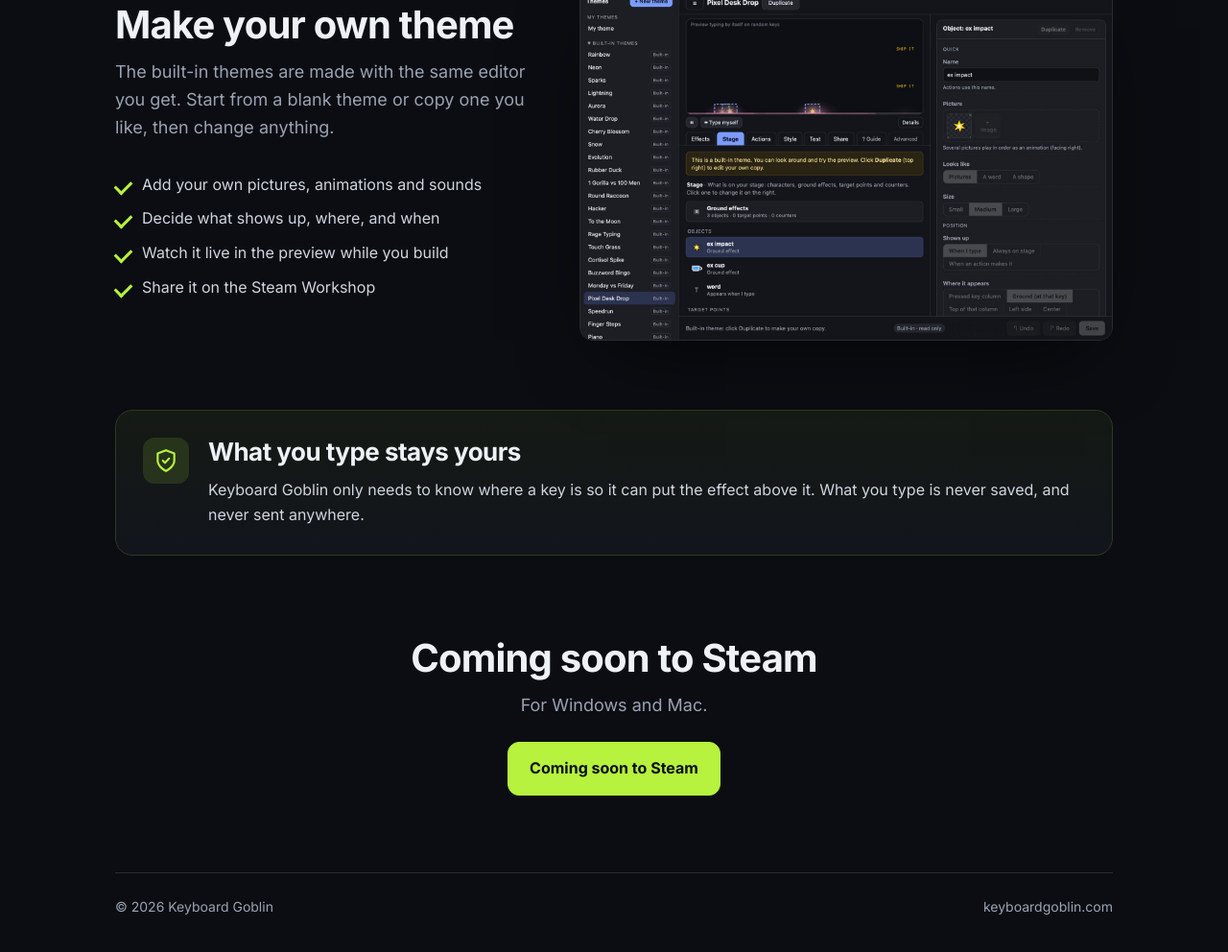
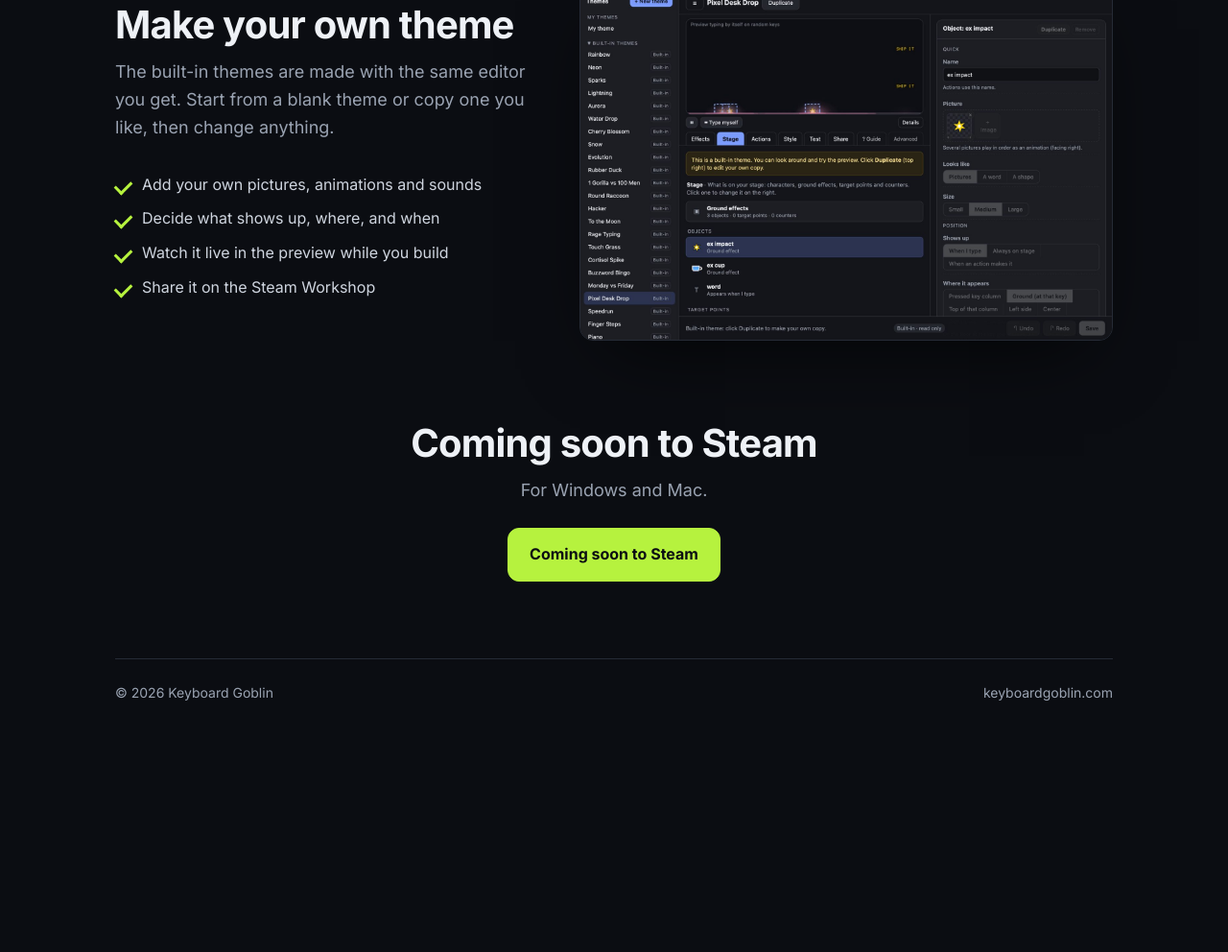
Before and after one commit to watanid26/keyboardgoblin.com, a plain HTML site: page index.html in a window 1280 px wide. Shown: the part 1780-2772 px from the top of the page at 96% size. After the commit the page ends 2553 px from the top, so only its background shows below. Drawn offline with Linux system fonts and the light colour scheme.

Commit message:
Remove privacy section
Co-Authored-By: Claude Opus 5.5 <noreply@anthropic.com>
Claude-Session: https://claude.ai/code/session_01JV5o6PP2UUMGGzQtunzw7D

```diff
--- a/index.html
+++ b/index.html
@@ -104,7 +104,7 @@ footer a{color:var(--muted)}
 <div class="wrap">
   <header class="top">
     <a class="brand" href="/"><img src="assets/favicon-64.png" alt="" width="36" height="36">Keyboard <b>Goblin</b></a>
-    <nav><a href="#how">How it works</a><a href="#make">Make your own</a><a href="#privacy">Privacy</a></nav>
+    <nav><a href="#how">How it works</a><a href="#make">Make your own</a></nav>
   </header>
 
   <main>
@@ -162,15 +162,6 @@ footer a{color:var(--muted)}
       </div>
     </section>
 
-    <section id="privacy">
-      <div class="privacy">
-        <div class="shield"><svg width="26" height="26" viewBox="0 0 24 24" fill="none" stroke="#b6f23e" stroke-width="2" stroke-linecap="round" stroke-linejoin="round" aria-hidden="true"><path d="M12 22s8-4 8-10V5l-8-3-8 3v7c0 6 8 10 8 10z"/><path d="m9 12 2 2 4-4"/></svg></div>
-        <div>
-          <h2>What you type stays yours</h2>
-          <p>Keyboard Goblin only needs to know where a key is so it can put the effect above it. What you type is never saved, and never sent anywhere.</p>
-        </div>
-      </div>
-    </section>
 
     <div class="final">
       <h2>Coming soon to Steam</h2>
```
